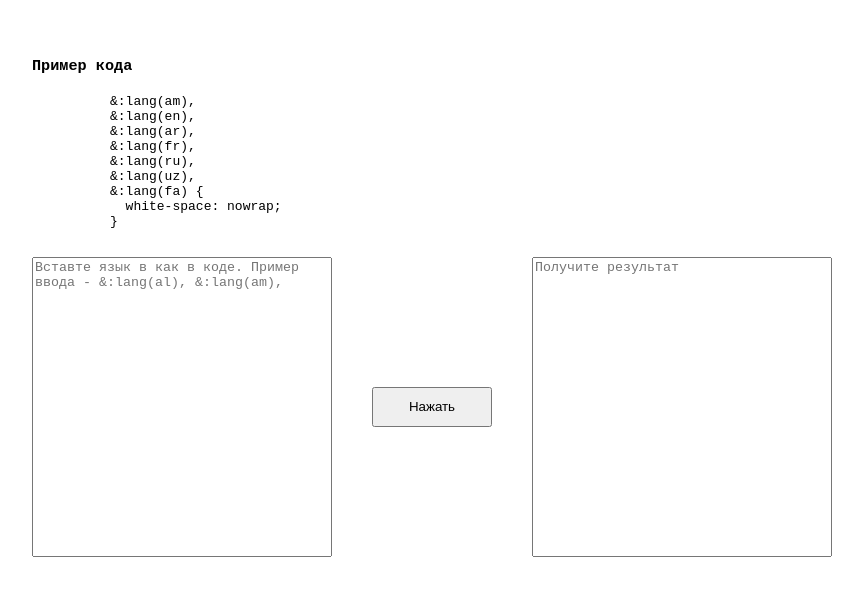
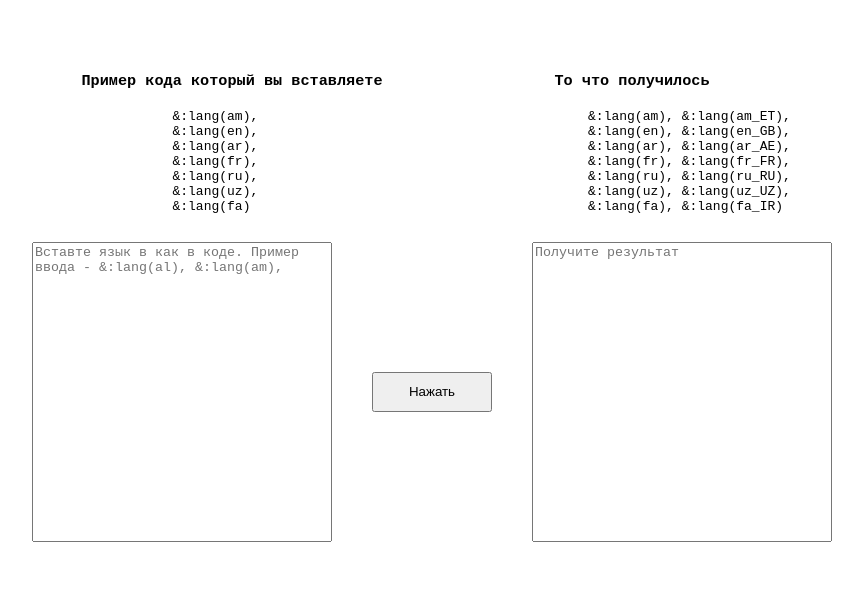
Before and after one commit to DmitryPash/Lang-translators, a plain HTML site: page index.html in a window 1280 px wide. Shown: the part 115-710 px from the top of the page, without its empty margins (208-1071 px from the left). Drawn offline with Linux system fonts and the light colour scheme.

Commit message:
Update index.html

```diff
--- a/index.html
+++ b/index.html
@@ -7,18 +7,29 @@
   </head>
   <body>
     <div class="container">
+        <div class="wrapper">
             <pre>
-        <h3>Пример кода</h3>
+                <h3>Пример кода который вы вставляете</h3>
                   &:lang(am),
                   &:lang(en),
                   &:lang(ar),
                   &:lang(fr),
                   &:lang(ru),
                   &:lang(uz),
-          &:lang(fa) {
-            white-space: nowrap;
-          }
+                  &:lang(fa)
                 </pre>
+                <pre>
+                    <h3>То что получилось</h3>
+                    &:lang(am), &:lang(am_ET),
+                    &:lang(en), &:lang(en_GB),
+                    &:lang(ar), &:lang(ar_AE),
+                    &:lang(fr), &:lang(fr_FR),
+                    &:lang(ru), &:lang(ru_RU),
+                    &:lang(uz), &:lang(uz_UZ),
+                    &:lang(fa), &:lang(fa_IR)
+                </pre>
+        </div>
+
       <div class="wrapper">
         <textarea
           id="input"
@@ -170,6 +181,7 @@
       width: 100%;
     }
     h3 {
+    text-align: center;
       margin-bottom: 4px;
     }
     .container {
```
Lines whose indentation alone changed are shown as unchanged.
